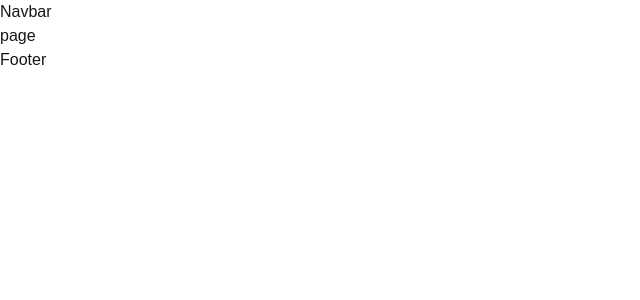
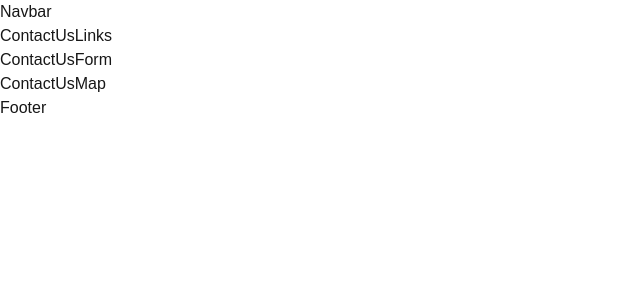
Before and after one commit to gaureshpai/temple, a Next.js app: page /Contact in a window 1280 px wide. Shown: the top 300 px of the page, without its empty margins (0-640 px from the left). Built offline with nearby package versions, Linux system fonts and the light colour scheme.

Commit message:
Contact page with its components rendered with it sub pages

```diff
--- a/app/Contact/page.tsx
+++ b/app/Contact/page.tsx
@@ -1,8 +1,15 @@
+import ContactUsForm from '@/components/ContactUsForm'
+import ContactUsLinks from '@/components/ContactUsLinks'
+import ContactUsMap from '@/components/ContactUsMap'
 import React from 'react'
 
 const page = () => {
   return (
-    <div>page</div>
+    <div>
+      <ContactUsLinks/>
+      <ContactUsForm/>
+      <ContactUsMap/>
+    </div>
   )
 }
 
--- /dev/null
+++ b/components/ContactUsForm.tsx
@@ -0,0 +1,9 @@
+import React from 'react'
+
+const ContactUsForm = () => {
+  return (
+    <div>ContactUsForm</div>
+  )
+}
+
+export default ContactUsForm
--- /dev/null
+++ b/components/ContactUsLinks.tsx
@@ -0,0 +1,9 @@
+import React from 'react'
+
+const ContactUsLinks = () => {
+  return (
+    <div>ContactUsLinks</div>
+  )
+}
+
+export default ContactUsLinks
--- /dev/null
+++ b/components/ContactUsMap.tsx
@@ -0,0 +1,9 @@
+import React from 'react'
+
+const ContactUsMap = () => {
+  return (
+    <div>ContactUsMap</div>
+  )
+}
+
+export default ContactUsMap
```
